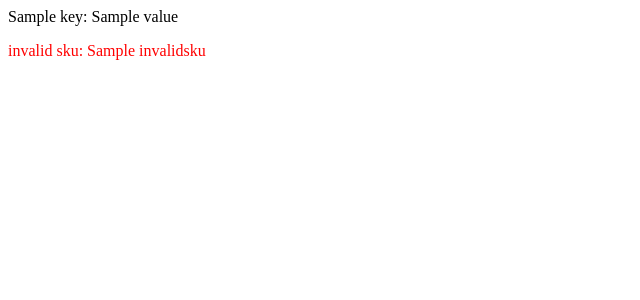
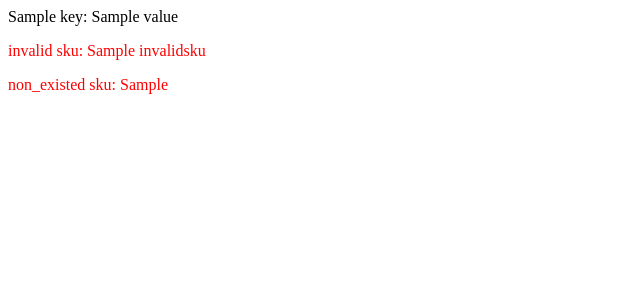
Before and after one commit to luo1fly/purge, a Django app: template templates/result.html in a window 1280 px wide. Shown: the top 300 px of the page, without its empty margins (0-640 px from the left). Run offline with Django 3.2, Linux system fonts and the light colour scheme; the template is opened without the code that fills it: most values are stand-ins (such as "Sample title", 1, 10 or a date in 2020).

Commit message:
commit for bug repair

```diff
--- a/app01/models.py
+++ b/app01/models.py
@@ -9,7 +9,7 @@ class History(models.Model):
     cleaned_at = models.DateTimeField(auto_now_add = True)
 
     def __unicode__(self):
-        return self.sku
+        return '%s'% self.sku
 
 class OptUser(models.Model):
     user = models.OneToOneField(User)
--- a/app01/views.py
+++ b/app01/views.py
@@ -43,6 +43,7 @@ def purgesite(request,userid):
     skulist = re.sub('\D',',',sku).split(',')
     invalidsku = []
     validsku = []
+    non_sku = []
     for sku in skulist:
         Valid = re.match('^\d{6}$',sku)
         if not Valid:
@@ -56,13 +57,14 @@ def purgesite(request,userid):
     for sku in validsku:
         pro = Product(sku)
         if not pro.lst1:
+            non_sku.append(sku)
             continue
         pro_dic = pro.clearCache(optuser)
         #print pro_dic
         result_dic.update(pro_dic)
         #return HttpResponse('validsku:'+str(validsku))
 
-    return render_to_response('result.html',{'dicts':result_dic,'invalidsku':invalidsku})
+    return render_to_response('result.html',{'dicts':result_dic,'invalidsku':invalidsku,'non_sku':non_sku})
     #else:
     #   return HttpResponse('invalid sku:'+str(invalidsku))
 
--- a/templates/result.html
+++ b/templates/result.html
@@ -14,3 +14,11 @@
 				});
 			</script><p id="invalidsku"  style="color:red;margin:center"> invalid sku: {{invalidsku}} </p>
 	{%endif%}
+
+	{%if non_sku %}
+			<script type="text/javascript">
+				$( document ).ready(function() {
+				  $( "#non_sku" ).effect( "shake" );
+				});
+			</script><p id="non_sku"  style="color:red;margin:center"> non_existed sku: {{non_sku}} </p>
+	{%endif%}
--- a/utils/sku.py
+++ b/utils/sku.py
@@ -14,11 +14,8 @@ class Product(object):
                                            self.skuno)
         #instance: ls /www/htdocs/productimages/1/0/0/sku_100035_1.jpg
         self.lst1 = os.popen(cmd).readlines()
-        if not self.lst1:
+        if self.lst1:
             #empty lst means no sku pic exist
-            return self.lst1
-        #
-        else:
             self.pic_lst = [ i.strip() for i in self.lst1 ]
             self.url_lst = [self.req_addr+os.path.basename(p) for p in self.pic_lst]
             self.url_dic = dict.fromkeys(self.url_lst)
```
Also changed, not shown: app01/admin.py (+6 -1 lines), 4 other files. Lines whose indentation alone changed are shown as unchanged.
